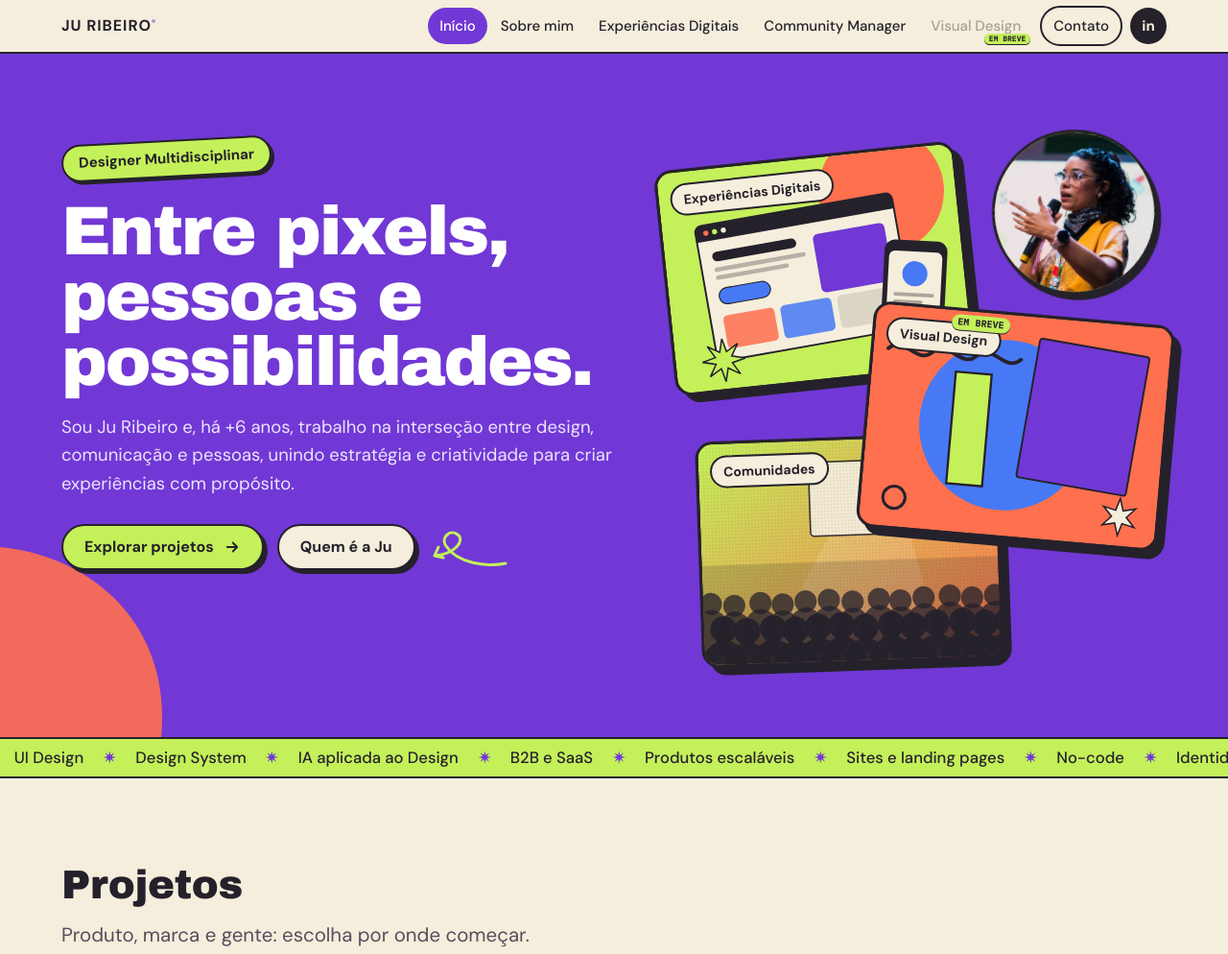
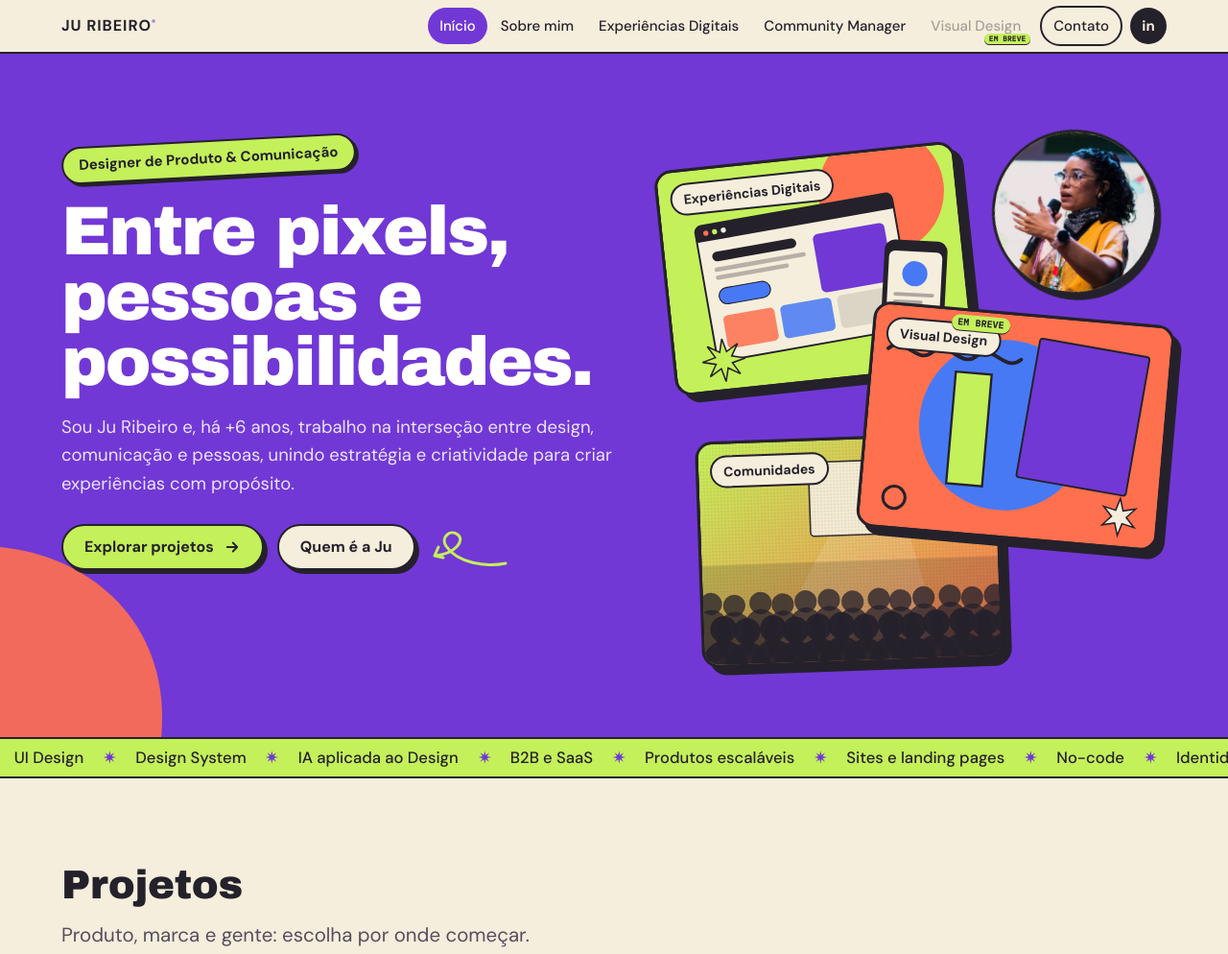
Before and after one commit to julianarib/portfolio-ju, a plain HTML site: page index.html in a window 1280 px wide. Shown: the top 994 px of the page at 96% size. Drawn offline with Linux system fonts and the light colour scheme.

Commit message:
Add files via upload

```diff
--- a/index.html
+++ b/index.html
@@ -3,16 +3,16 @@
 <head>
 <meta charset="utf-8">
 <meta name="viewport" content="width=device-width, initial-scale=1">
-<title>Ju Ribeiro — Designer Multidisciplinar</title>
-<meta name="description" content="Portfólio de Ju Ribeiro, designer multidisciplinar há +6 anos: experiências digitais, comunicação criativa e construção de comunidades.">
-<meta property="og:title" content="Ju Ribeiro — Designer Multidisciplinar">
+<title>Ju Ribeiro — Designer de Produto &amp; Comunicação</title>
+<meta name="description" content="Portfólio de Ju Ribeiro, Designer de Produto &amp; Comunicação há +6 anos: experiências digitais, comunicação criativa e construção de comunidades.">
+<meta property="og:title" content="Ju Ribeiro — Designer de Produto &amp; Comunicação">
 <meta property="og:description" content="Entre pixels, pessoas e possibilidades. Experiências digitais, comunicação criativa e comunidades.">
 <meta property="og:type" content="website">
 <meta name="theme-color" content="#7138D5">
 <link rel="preconnect" href="https://fonts.googleapis.com">
 <link rel="preconnect" href="https://fonts.gstatic.com" crossorigin>
 <link href="https://fonts.googleapis.com/css2?family=Archivo+Black&family=DM+Sans:opsz,wght@9..40,400;9..40,500;9..40,700&family=IBM+Plex+Mono:wght@500&display=swap" rel="stylesheet">
-<script type="application/ld+json">{"@context":"https://schema.org","@type":"Person","name":"Ju Ribeiro","jobTitle":"Designer Multidisciplinar"}</script>
+<script type="application/ld+json">{"@context":"https://schema.org","@type":"Person","name":"Ju Ribeiro","jobTitle":"Designer de Produto & Comunicação"}</script>
 <style>
 /* VOICE: brincalhão e editorial, mas profissional — um fanzine bem impresso.
    IDEA: um caderno de colagem: recortes, adesivos e etiquetas sobre faixas de cor chapada.
@@ -1042,7 +1042,7 @@ function Header(active){
 function Footer(){
   return `<div class="wrap"><div class="ftr-g"><a class="logo" href="#inicio">JU RIBEIRO<sup>®</sup></a>
   <nav aria-label="Rodapé">${NAV.slice(1).map(([r,l,soon])=>soon?`<span class="ftr-soon" aria-disabled="true">${l}${SOON_TAG}</span>`:`<a href="#${r}">${l}</a>`).join('')}</nav></div>
-  <div class="ftr-b"><span>© ${new Date().getFullYear()} Ju Ribeiro · Designer Multidisciplinar</span><span>Entre pixels, pessoas e possibilidades.</span></div></div>`;
+  <div class="ftr-b"><span>© ${new Date().getFullYear()} Ju Ribeiro · Designer de Produto & Comunicação</span><span>Entre pixels, pessoas e possibilidades.</span></div></div>`;
 }
 
 /* ---------- páginas ---------- */
@@ -1057,7 +1057,7 @@ function Home(){
    <svg class="blob" viewBox="0 0 400 400" style="left:-230px;bottom:-200px;width:420px" aria-hidden="true"><path d="M200 20c90 0 180 60 180 170s-80 190-190 190S20 300 20 200 110 20 200 20z" fill="#FF704E" opacity=".9"/></svg>
    <div class="wrap hero-g">
     <div class="hero-t">
-     <span class="sticker">Designer Multidisciplinar</span>
+     <span class="sticker">Designer de Produto & Comunicação</span>
      <h1 id="h-hero">Entre pixels, pessoas e possibilidades.</h1>
     </div>
     <div class="hero-c"><div class="collage">
@@ -1176,7 +1176,7 @@ function AboutPage(){
   return `<section class="band b-lima" aria-labelledby="h-about"><div class="wrap about-g">
     <div class="reveal">
      <h1 id="h-about" style="font-size:clamp(42px,5.6vw,80px);line-height:.95;letter-spacing:-.03em;margin:0 0 20px">Ju Ribeiro</h1>
-     <div class="lead" style="margin-top:14px;font-size:15.5px;line-height:1.6;max-width:56ch;display:grid;gap:12px"><p>Sou Ju Ribeiro, designer multidisciplinar com +${CONFIG.years} anos de experiência conectando design, comunicação e pessoas. Minha atuação passa por diferentes áreas, do design de produtos digitais e interfaces à criação de identidades visuais, campanhas, materiais gráficos e estampas para produtos.</p><p>Sou pós-graduada em User Experience Design pela PUCRS e atuo como organizadora do Google Developers Group BH e Community Manager da Comunidade UXis. Minha trajetória multidisciplinar fortaleceu meu olhar analítico, minha criatividade e minha capacidade de adaptação a diferentes contextos.</p><p>Acredito na combinação entre estratégia, criatividade e diferentes perspectivas para transformar ideias em soluções relevantes.</p></div><div class="btns" style="margin-top:28px">${CvButton()}</div></div>
+     <div class="lead" style="margin-top:14px;font-size:15.5px;line-height:1.6;max-width:56ch;display:grid;gap:12px"><p>Sou Ju Ribeiro, Designer de Produto & Comunicação com +${CONFIG.years} anos de experiência conectando design, comunicação e pessoas. Minha atuação passa por diferentes áreas, do design de produtos digitais e interfaces à criação de identidades visuais, campanhas, materiais gráficos e estampas para produtos.</p><p>Sou pós-graduada em User Experience Design pela PUCRS e atuo como organizadora do Google Developers Group BH e Community Manager da Comunidade UXis. Minha trajetória multidisciplinar fortaleceu meu olhar analítico, minha criatividade e minha capacidade de adaptação a diferentes contextos.</p><p>Acredito na combinação entre estratégia, criatividade e diferentes perspectivas para transformar ideias em soluções relevantes.</p></div><div class="btns" style="margin-top:28px">${CvButton()}</div></div>
     <div class="portrait reveal">${portrait(true)}<span class="sticker yrs">+${CONFIG.years} anos de design</span><span class="ptag">Gosto do ponto onde produto, comunicação e gente se encontram.</span></div></div></section>
    <section class="band" aria-labelledby="h-dims"><div class="wrap">
     ${SectionHead('<span id="h-dims">Competências</span>','')}
@@ -1198,14 +1198,14 @@ function NotFound(){
 }
 
 /* ---------- roteador (rotas amigáveis via #nome) ---------- */
-const META={inicio:'Portfólio de Ju Ribeiro, designer multidisciplinar há +6 anos.',sobre:'Trajetória, áreas de atuação e ferramentas de Ju Ribeiro.'};
+const META={inicio:'Portfólio de Ju Ribeiro, Designer de Produto & Comunicação há +6 anos.',sobre:'Trajetória, áreas de atuação e ferramentas de Ju Ribeiro.'};
 let first=true,io=null;
 function setMeta(title,desc){document.title=title;const m=document.querySelector('meta[name=description]');if(m&&desc)m.setAttribute('content',desc)}
 function route(){
   const h=decodeURIComponent(location.hash.slice(1));
   let html,active='',scrollTo=null;
   const catKey=Object.keys(CATS).find(k=>CATS[k].route===h&&!isSoon(k));
-  if(!h||h==='inicio'||h==='contato'){html=Home();active=h==='contato'?'contato':'inicio';if(h==='contato')scrollTo='sec-contato';setMeta('Ju Ribeiro — Designer Multidisciplinar',META.inicio)}
+  if(!h||h==='inicio'||h==='contato'){html=Home();active=h==='contato'?'contato':'inicio';if(h==='contato')scrollTo='sec-contato';setMeta('Ju Ribeiro — Designer de Produto & Comunicação',META.inicio)}
   else if(catKey){html=CategoryPage(catKey);active=h;setMeta(CATS[catKey].name+' — Ju Ribeiro',CATS[catKey].lead)}
   else if(h==='sobre'){html=AboutPage();active='sobre';setMeta('Sobre mim — Ju Ribeiro',META.sobre)}
   else if(h.startsWith('case-')){const p=PROJECTS.find(x=>'case-'+x.slug===h&&!isSoon(x.cat));
```
